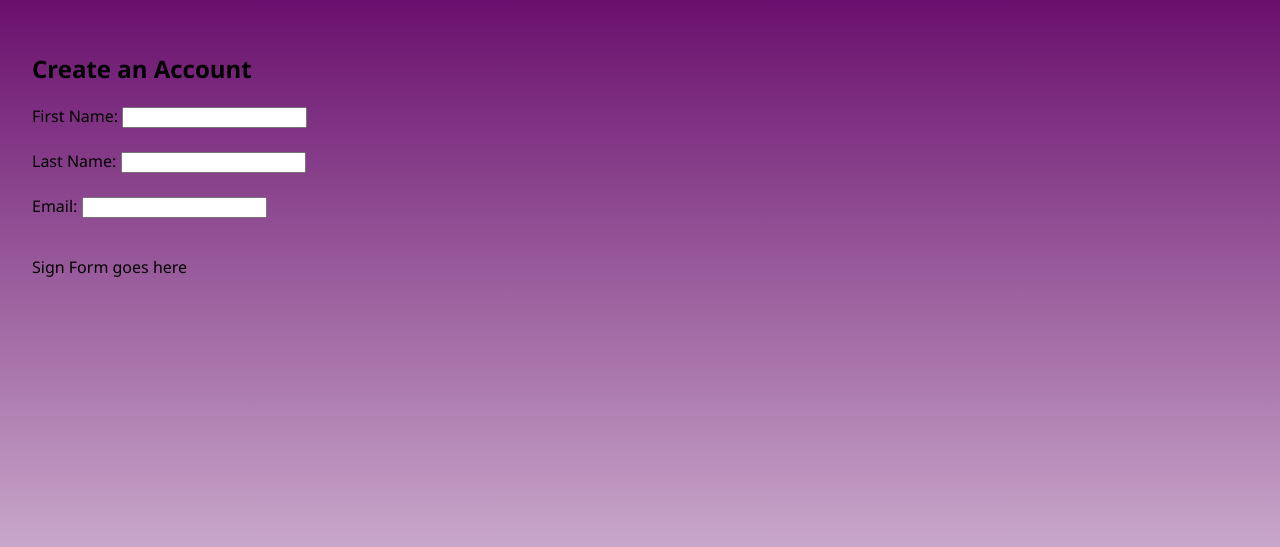
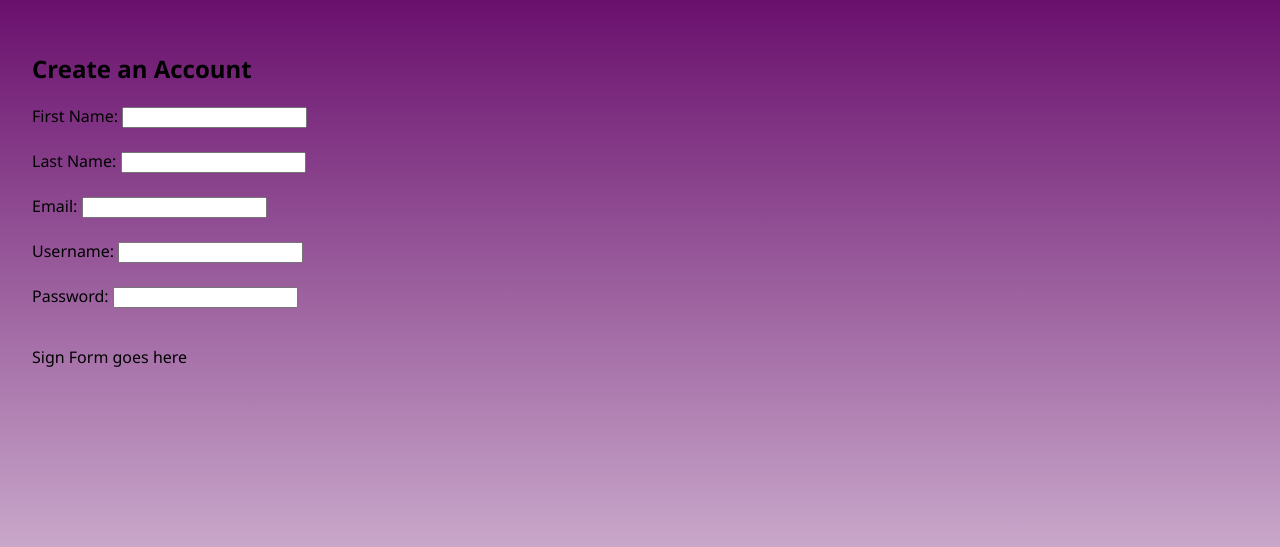
Before and after one commit to Zaid748-collab/Team-31, a Django app: page /signup/ in a window 1280 px wide. Shown: the part 56-603 px from the top of the page. Run offline with Django 5.2, Linux system fonts and the light colour scheme.

Commit message:
adding the username and password feild in siguppage

```diff
--- a/Team31Project/Sign_Up/templates/Sign_Up/Sign_Up.html
+++ b/Team31Project/Sign_Up/templates/Sign_Up/Sign_Up.html
@@ -21,5 +21,16 @@
 
     <br><br>
 
+    <label>Username:</label>
+<input type="text" name="username" required>
+
+<br><br>
+
+<label>Password:</label>
+<input type="password" name="password" required>
+
+<br><br>
+
+
 <p>Sign Form goes here</p>
 {% endblock %}
```
